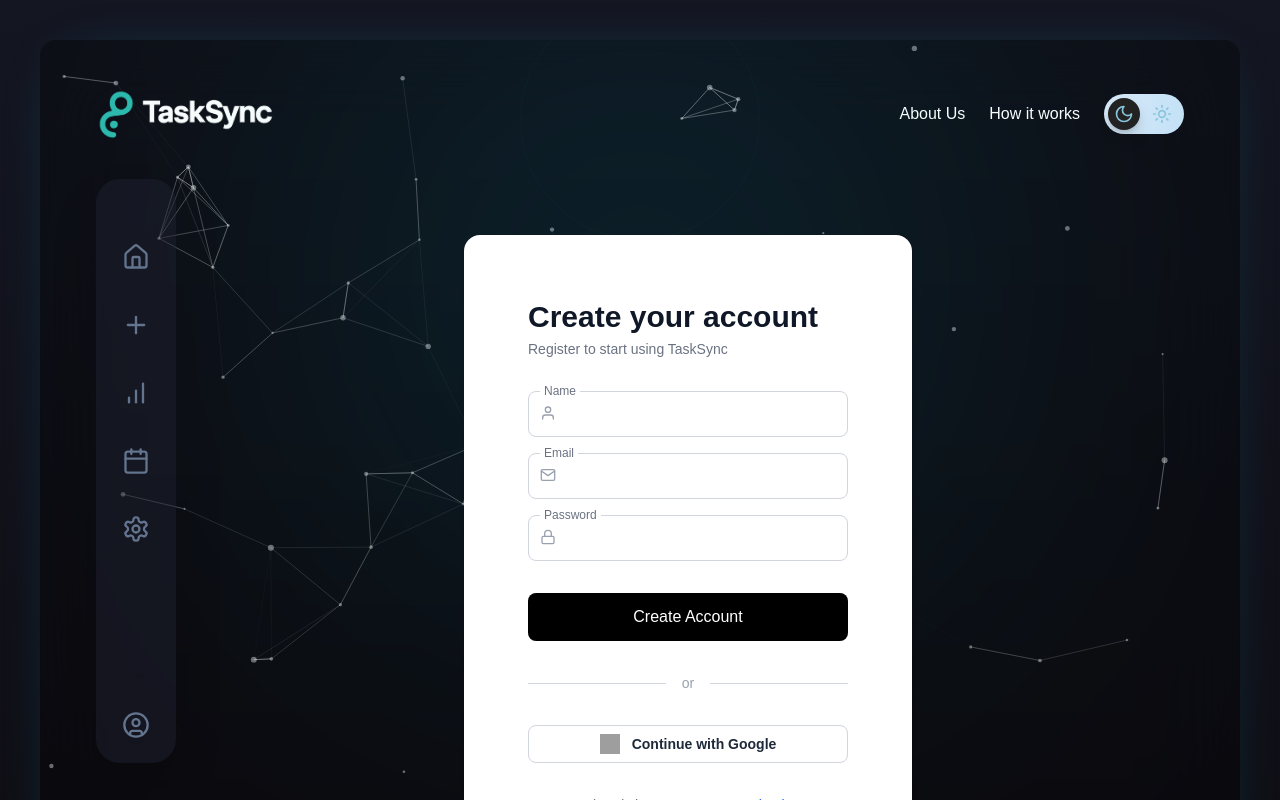
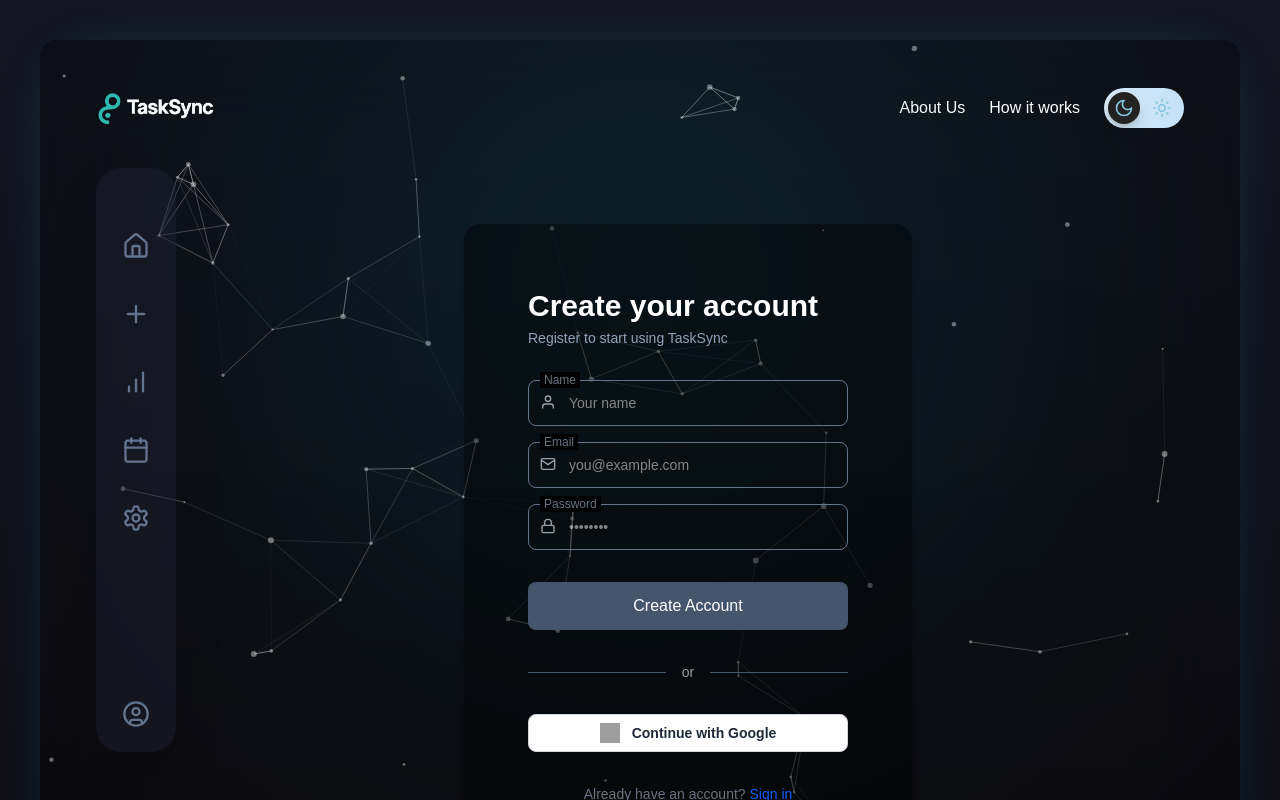
Before and after one commit to worapon888/tasksync, a Next.js app: page /register in a window 1280 px wide. Shown: the top 800 px of the page. Built offline with nearby package versions, Linux system fonts and the light colour scheme; no server answers; grey boxes are pictures that could not be loaded.

Commit message:
signin completed

```diff
--- a/next.config.ts
+++ b/next.config.ts
@@ -2,7 +2,12 @@ import type { NextConfig } from "next";
 
 const nextConfig: NextConfig = {
   images: {
-    domains: ["images.unsplash.com", "i.pravatar.cc", "img.icons8.com"],
+    domains: [
+      "images.unsplash.com",
+      "i.pravatar.cc",
+      "img.icons8.com",
+      "lh3.googleusercontent.com",
+    ],
   },
 };
 
--- a/src/app/login/page.tsx
+++ b/src/app/login/page.tsx
@@ -35,14 +35,14 @@ export default function LoginPage() {
       <main className="flex-grow flex items-center justify-center px-4 sm:px-6">
         <form
           onSubmit={handleSubmit}
-          className="bg-white w-full max-w-md sm:rounded-2xl sm:shadow-md px-6 py-12 sm:p-16 space-y-8"
+          className="bg-white dark:bg-black/40 w-full max-w-md sm:rounded-2xl sm:shadow-md px-6 py-12 sm:p-16 space-y-8"
         >
           {/* Header */}
           <div className="space-y-1">
-            <h1 className="text-2xl sm:text-3xl font-bold text-gray-900">
+            <h1 className="text-2xl sm:text-3xl font-bold text-gray-900 dark:text-white">
               Sign in
             </h1>
-            <p className="text-sm text-gray-500">
+            <p className="text-sm text-gray-500 dark:text-slate-400">
               Sign in to continue using TaskSync
             </p>
           </div>
@@ -50,14 +50,14 @@ export default function LoginPage() {
           {/* Inputs */}
           <div className="space-y-4">
             <div className="relative">
-              <label className="absolute -top-2 left-3 text-xs px-1 bg-white text-gray-500">
+              <label className="absolute -top-2 left-3 text-xs px-1 bg-white dark:bg-black  text-gray-500">
                 Email
               </label>
               <input
                 type="email"
                 value={email}
                 onChange={(e) => setEmail(e.target.value)}
-                className="w-full border border-gray-300 rounded-lg px-4 py-3 pl-10 text-sm focus:outline-none focus:ring-2 focus:ring-black"
+                className="w-full border border-gray-300 dark:border-slate-500 rounded-lg px-4 py-3 pl-10 text-sm focus:outline-none focus:ring-2 focus:ring-black"
                 placeholder="you@example.com"
                 required
               />
@@ -65,14 +65,14 @@ export default function LoginPage() {
             </div>
 
             <div className="relative">
-              <label className="absolute -top-2 left-3 text-xs px-1 bg-white text-gray-500">
+              <label className="absolute -top-2 left-3 text-xs px-1 bg-white  dark:bg-black  text-gray-500">
                 Password
               </label>
               <input
                 type="password"
                 value={password}
                 onChange={(e) => setPassword(e.target.value)}
-                className="w-full border border-gray-300 rounded-lg px-4 py-3 pl-10 text-sm focus:outline-none focus:ring-2 focus:ring-black"
+                className="w-full border border-gray-300 dark:border-slate-500 rounded-lg px-4 py-3 pl-10 text-sm focus:outline-none focus:ring-2 focus:ring-black"
                 placeholder="••••••"
                 required
               />
@@ -84,21 +84,21 @@ export default function LoginPage() {
 
           <button
             type="submit"
-            className="w-full bg-black text-white py-3 rounded-lg font-medium hover:opacity-90 transition cursor-pointer"
+            className="w-full bg-black dark:bg-slate-600 text-white py-3 rounded-lg font-medium hover:opacity-90 transition cursor-pointer"
           >
             Sign in
           </button>
 
           <div className="flex items-center gap-4 text-sm text-gray-400">
-            <div className="flex-1 h-px bg-gray-300" />
+            <div className="flex-1 h-px bg-gray-300 dark:bg-slate-600" />
             or
-            <div className="flex-1 h-px bg-gray-300" />
+            <div className="flex-1 h-px bg-gray-300 dark:bg-slate-600" />
           </div>
 
           <button
             type="button"
             onClick={() => signIn("google")}
-            className="w-full flex items-center cursor-pointer justify-center gap-3 bg-[#fff] border border-gray-300 text-gray-800 font-medium py-2 rounded-lg hover:shadow-md hover:scale-[1.02] transition-all"
+            className="w-full flex items-center cursor-pointer justify-center gap-3 bg-[#fff] border border-gray-300 text-gray-800  font-medium py-2 rounded-lg hover:shadow-md hover:scale-[1.02] transition-all"
           >
             <Image
               src="https://img.icons8.com/color/48/000000/google-logo.png"
--- a/src/app/register/page.tsx
+++ b/src/app/register/page.tsx
@@ -34,8 +34,9 @@ export default function RegisterPage() {
         password: form.password,
         callbackUrl: "/dashboard",
       });
-    } catch (err: any) {
-      setError(err.message || "Something went wrong");
+    } catch (err) {
+      const error = err as Error;
+      setError(error.message);
     }
   };
 
@@ -44,20 +45,20 @@ export default function RegisterPage() {
       <main className="flex-grow flex items-center justify-center px-4 sm:px-6">
         <form
           onSubmit={handleRegister}
-          className="bg-white w-full max-w-md sm:rounded-2xl sm:shadow-md px-6 py-12 sm:p-16 space-y-8"
+          className="bg-white dark:bg-black/40 w-full max-w-md sm:rounded-2xl sm:shadow-md px-6 py-12 sm:p-16 space-y-8"
         >
           <div className="space-y-1">
-            <h1 className="text-2xl sm:text-3xl font-bold text-gray-900">
+            <h1 className="text-2xl sm:text-3xl font-bold text-gray-900 dark:text-white">
               Create your account
             </h1>
-            <p className="text-sm text-gray-500">
+            <p className="text-sm text-gray-500 dark:text-slate-400">
               Register to start using TaskSync
             </p>
           </div>
 
           <div className="space-y-4">
             <div className="relative">
-              <label className="absolute -top-2 left-3 text-xs px-1 bg-white text-gray-500">
+              <label className="absolute -top-2 left-3 text-xs px-1 bg-white dark:bg-black text-gray-500">
                 Name
               </label>
               <input
@@ -65,7 +66,7 @@ export default function RegisterPage() {
                 name="name"
                 value={form.name}
                 onChange={handleChange}
-                className="w-full border border-gray-300 rounded-lg px-4 py-3 pl-10 text-sm focus:outline-none focus:ring-2 focus:ring-black"
+                className="w-full border dark:border-slate-500 border-gray-300 rounded-lg px-4 py-3 pl-10 text-sm focus:outline-none focus:ring-2 focus:ring-black"
                 placeholder="Your name"
                 required
               />
@@ -73,7 +74,7 @@ export default function RegisterPage() {
             </div>
 
             <div className="relative">
-              <label className="absolute -top-2 left-3 text-xs px-1 bg-white text-gray-500">
+              <label className="absolute -top-2 left-3 text-xs px-1 bg-white dark:bg-black text-gray-500">
                 Email
               </label>
               <input
@@ -81,7 +82,7 @@ export default function RegisterPage() {
                 name="email"
                 value={form.email}
                 onChange={handleChange}
-                className="w-full border border-gray-300 rounded-lg px-4 py-3 pl-10 text-sm focus:outline-none focus:ring-2 focus:ring-black"
+                className="w-full border dark:border-slate-500 border-gray-300 rounded-lg px-4 py-3 pl-10 text-sm focus:outline-none focus:ring-2 focus:ring-black"
                 placeholder="you@example.com"
                 required
               />
@@ -89,7 +90,7 @@ export default function RegisterPage() {
             </div>
 
             <div className="relative">
-              <label className="absolute -top-2 left-3 text-xs px-1 bg-white text-gray-500">
+              <label className="absolute -top-2 left-3 text-xs px-1 bg-white dark:bg-black text-gray-500">
                 Password
               </label>
               <input
@@ -97,7 +98,7 @@ export default function RegisterPage() {
                 name="password"
                 value={form.password}
                 onChange={handleChange}
-                className="w-full border border-gray-300 rounded-lg px-4 py-3 pl-10 text-sm focus:outline-none focus:ring-2 focus:ring-black"
+                className="w-full border dark:border-slate-500 border-gray-300 rounded-lg px-4 py-3 pl-10 text-sm focus:outline-none focus:ring-2 focus:ring-black"
                 placeholder="••••••••"
                 required
               />
@@ -109,15 +110,15 @@ export default function RegisterPage() {
 
           <button
             type="submit"
-            className="w-full bg-black text-white py-3 rounded-lg font-medium hover:opacity-90 transition cursor-pointer"
+            className="w-full bg-black dark:bg-slate-600 text-white py-3 rounded-lg font-medium hover:opacity-90 transition cursor-pointer"
           >
             Create Account
           </button>
 
           <div className="flex items-center gap-4 text-sm text-gray-400">
-            <div className="flex-1 h-px bg-gray-300" />
+            <div className="flex-1 h-px bg-gray-300 dark:bg-slate-600" />
             or
-            <div className="flex-1 h-px bg-gray-300" />
+            <div className="flex-1 h-px bg-gray-300 dark:bg-slate-600" />
           </div>
 
           <button
--- a/src/components/layout/Sidebar.tsx
+++ b/src/components/layout/Sidebar.tsx
@@ -13,6 +13,7 @@ import Link from "next/link";
 import { usePathname } from "next/navigation";
 import clsx from "clsx";
 import { useSession, signOut } from "next-auth/react";
+import Image from "next/image";
 
 export default function Sidebar() {
   const pathname = usePathname();
@@ -41,11 +42,20 @@ export default function Sidebar() {
 
       {user ? (
         <div className="flex flex-col items-center space-y-10">
-          <div title={user.email || user.name || "Profile"}>
-            <UserCircle className="w-8 h-8 text-cyan-400" />
-          </div>
+          {user.image ? (
+            <Image
+              src={user.image}
+              alt="Avatar"
+              width={64} // ✅ ใหญ่ขึ้น
+              height={64}
+              className="rounded-full border border-cyan-400"
+              title={user.email || ""}
+            />
+          ) : (
+            <UserCircle className="w-10 h-10 text-cyan-400" />
+          )}
           <LogOut
-            onClick={() => signOut({ callbackUrl: "/login" })}
+            onClick={() => signOut()}
             className="w-7 h-7 dark:text-gray-400 text-red-400 hover:text-red-500 transition cursor-pointer"
           />
         </div>
--- a/src/components/layout/Topbar.tsx
+++ b/src/components/layout/Topbar.tsx
@@ -10,9 +10,11 @@ export default function Topbar() {
           <Link href="/">
             <Image
               src="/logo_tasksync_light.png"
-              width={180}
-              height={180}
-              alt="logo"
+              alt="TaskSync Logo"
+              width={120}
+              height={40}
+              style={{ height: "auto" }}
+              priority
             />
           </Link>
         </div>
```
